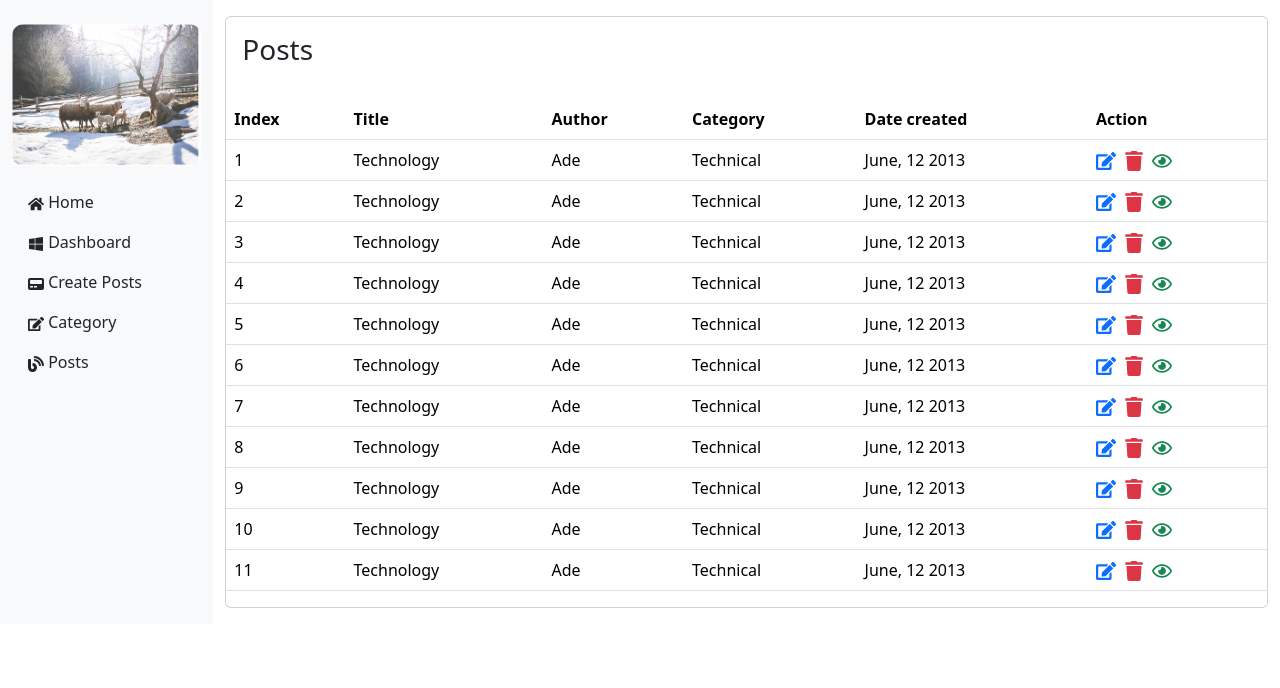
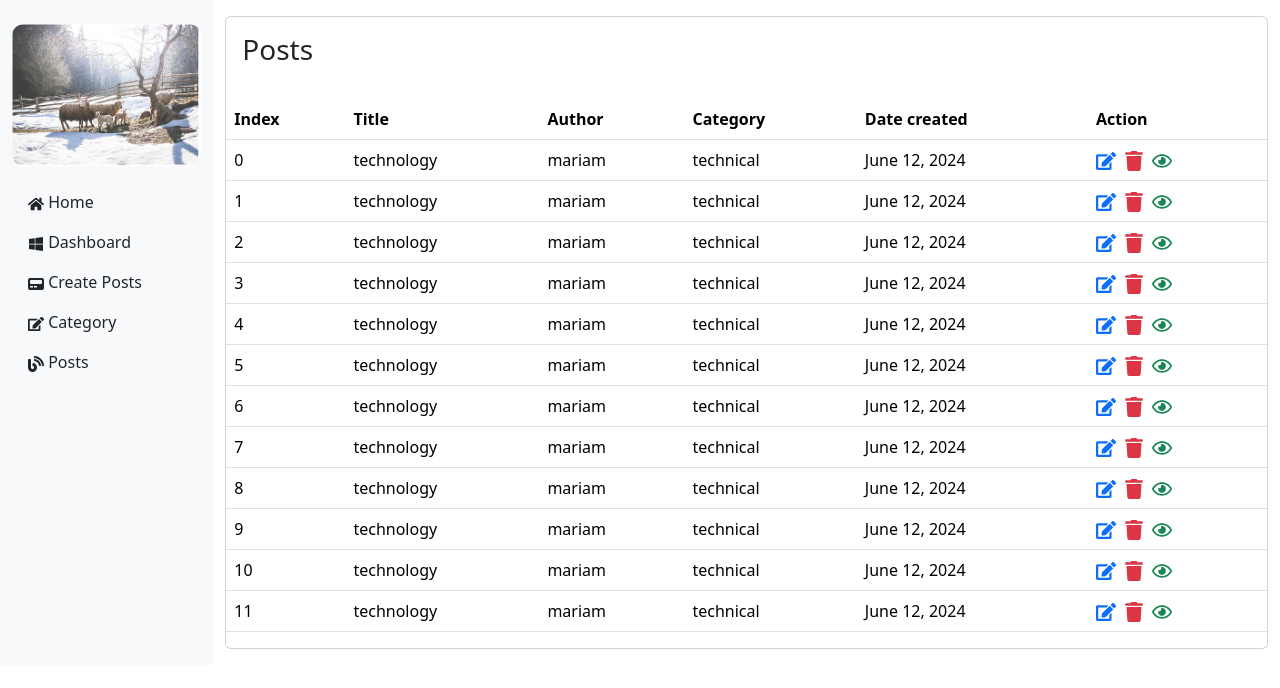
Before and after one commit to realmintech/reactBlog, a React (Create React App) app in the folder my-react-app/: page /dashboard/posts in a window 1280 px wide. Shown: the top 688 px of the page. Built offline with nearby package versions, Linux system fonts and the light colour scheme.

Commit message:
dashboard refactor

```diff
--- a/my-react-app/src/App.js
+++ b/my-react-app/src/App.js
@@ -11,7 +11,7 @@ import Register from './pages/register/Register';
 import Dashboard from './pages/dashboard/Dashboard';
 import Sidebar from './components/sidebar/Sidebar';
 import Category from './pages/category/Category';
-import ViewPost from './components/viewPost/ViewPost';
+// import ViewPost from './components/viewPost/ViewPost';
 import DashboardContent from './pages/dashboardContent/DashboardContent';
 import CreatePost from './pages/createPost/CreatePost';
 import Posts from './pages/posts/Posts';
@@ -69,7 +69,7 @@ export default function App() {
             <Route path="sideBar" element={<Sidebar />} />
             <Route path="category" element={<Category />} />
             <Route path="posts" element={<Posts />} />
-            <Route path="viewPost" element={<ViewPost />} />
+            {/* <Route path="viewPost" element={<ViewPost />} /> */}
           </Route>
         </Routes>
       </div>
--- a/my-react-app/src/Pages/category/Category.jsx
+++ b/my-react-app/src/Pages/category/Category.jsx
@@ -2,6 +2,38 @@ import React from 'react';
 import { FaEdit, FaTrash } from 'react-icons/fa';
 
 export default function Category() {
+  const data = [
+    {
+      category: 'Technical',
+      author: 'Mariam',
+      date_created: 'June 12, 2013',
+    },
+    {
+      category: 'Technical',
+      author: 'Mariam',
+      date_created: 'June 12, 2013',
+    },
+    {
+      category: 'Technical',
+      author: 'Mariam',
+      date_created: 'June 12, 2013',
+    },
+    {
+      category: 'Technical',
+      author: 'Mariam',
+      date_created: 'June 12, 2013',
+    },
+    {
+      category: 'Technical',
+      author: 'Mariam',
+      date_created: 'June 12, 2013',
+    },
+    {
+      category: 'Technical',
+      author: 'Mariam',
+      date_created: 'June 12, 2013',
+    },
+  ];
   return (
     <>
       <form action="" className="mt-3 container card">
@@ -29,11 +61,12 @@ export default function Category() {
               </tr>
             </thead>
             <tbody>
+              {data.map((item, index)=>(
               <tr>
-                <td>1</td>
-                <td>Technical</td>
-                <td>Mariam</td>
-                <td>June, 12 2013</td>
+                <td key={index}>{index}</td>
+                <td>{item.category}</td>
+                <td>{item.author}</td>
+                <td>{item.date_created}</td>
                 <td>
                   <FaEdit
                     style={{ fontSize: '1.25rem' }}
@@ -45,70 +78,7 @@ export default function Category() {
                   />
                 </td>
               </tr>
-              <tr>
-                <td>2</td>
-                <td>Technical</td>
-                <td>Mariam</td>
-                <td>June, 12 2013</td>
-                <td>
-                  <FaEdit
-                    style={{ fontSize: '1.25rem' }}
-                    className="text-primary"
-                  />
-                  <FaTrash
-                    style={{ fontSize: '1.25rem' }}
-                    className="text-danger mx-2"
-                  />
-                </td>
-              </tr>
-              <tr>
-                <td>3</td>
-                <td>Technical</td>
-                <td>Mariam</td>
-                <td>June, 12 2013</td>
-                <td>
-                  <FaEdit
-                    style={{ fontSize: '1.25rem' }}
-                    className="text-primary"
-                  />
-                  <FaTrash
-                    style={{ fontSize: '1.25rem' }}
-                    className="text-danger mx-2"
-                  />
-                </td>
-              </tr>
-              <tr>
-                <td>4</td>
-                <td>Technical</td>
-                <td>Mariam</td>
-                <td>June, 12 2013</td>
-                <td>
-                  <FaEdit
-                    style={{ fontSize: '1.25rem' }}
-                    className="text-primary"
-                  />
-                  <FaTrash
-                    style={{ fontSize: '1.25rem' }}
-                    className="text-danger mx-2"
-                  />
-                </td>
-              </tr>
-              <tr>
-                <td>5</td>
-                <td>Technical</td>
-                <td>Mariam</td>
-                <td>June, 12 2013</td>
-                <td>
-                  <FaEdit
-                    style={{ fontSize: '1.25rem' }}
-                    className="text-primary"
-                  />
-                  <FaTrash
-                    style={{ fontSize: '1.25rem' }}
-                    className="text-danger mx-2"
-                  />
-                </td>
-              </tr>
+              ))}
             </tbody>
           </table>
         </div>
--- a/my-react-app/src/Pages/dashboardContent/DashboardContent.jsx
+++ b/my-react-app/src/Pages/dashboardContent/DashboardContent.jsx
@@ -2,6 +2,39 @@ import React from 'react';
 import { FaBlog, FaEdit, FaPodcast, FaRegEye, FaTrash, FaUser } from 'react-icons/fa';
 
 export default function DashboardContent() {
+  const data = [
+    {
+      title: 'Technology',
+      Category: 'Technical',
+      date_created: 'June 23, 2013',
+    },
+    {
+      title: 'Technology',
+      Category: 'Technical',
+      date_created: 'June 23, 2013',
+    },
+    {
+      title: 'Technology',
+      Category: 'Technical',
+      date_created: 'June 23, 2013',
+    },
+
+    {
+      title: 'Technology',
+      Category: 'Technical',
+      date_created: 'June 23, 2013',
+    },
+    {
+      title: 'Technology',
+      Category: 'Technical',
+      date_created: 'June 23, 2013',
+    },
+    {
+      title: 'Technology',
+      Category: 'Technical',
+      date_created: 'June 23, 2013',
+    },
+  ];
   return (
     <>
       <div>
@@ -76,11 +109,12 @@ export default function DashboardContent() {
                   </tr>
                 </thead>
                 <tbody>
+                  {data.map((item,index)=>(
                   <tr>
-                    <td>1</td>
-                    <td>Technology</td>
-                    <td>Technical</td>
-                    <td>June, 12 2013</td>
+                    <td key={index}>{index}</td>
+                    <td>{item.title}</td>
+                    <td>{item.Category}</td>
+                    <td>{item.date_created}</td>
                     <td>
                       <FaEdit
                         style={{ fontSize: '1.25rem' }}
@@ -97,86 +131,7 @@ export default function DashboardContent() {
                       />
                     </td>
                   </tr>
-                  <tr>
-                    <td>2</td>
-                    <td>Technology</td>
-                    <td>Technical</td>
-                    <td>June, 12 2013</td>
-                    <td>
-                      <FaEdit
-                        style={{ fontSize: '1.25rem' }}
-                        className="text-primary"
-                      />
-                      <FaTrash
-                        style={{ fontSize: '1.25rem' }}
-                        className="text-danger mx-2"
-                      />
-                      <FaRegEye
-                        style={{ fontSize: '1.25rem' }}
-                        className="text-success"
-                      />
-                    </td>
-                  </tr>
-                  <tr>
-                    <td>3</td>
-                    <td>Technology</td>
-                    <td>Technical</td>
-                    <td>June, 12 2013</td>
-                    <td>
-                      <FaEdit
-                        style={{ fontSize: '1.25rem' }}
-                        className="text-primary"
-                      />
-                      <FaTrash
-                        style={{ fontSize: '1.25rem' }}
-                        className="text-danger mx-2"
-                      />
-                      <FaRegEye
-                        style={{ fontSize: '1.25rem' }}
-                        className="text-success"
-                      />
-                    </td>
-                  </tr>
-                  <tr>
-                    <td>4</td>
-                    <td>Technology</td>
-                    <td>Technical</td>
-                    <td>June, 12 2013</td>
-                    <td>
-                      <FaEdit
-                        style={{ fontSize: '1.25rem' }}
-                        className="text-primary"
-                      />
-                      <FaTrash
-                        style={{ fontSize: '1.25rem' }}
-                        className="text-danger mx-2"
-                      />
-                      <FaRegEye
-                        style={{ fontSize: '1.25rem' }}
-                        className="text-success"
-                      />
-                    </td>
-                  </tr>
-                  <tr>
-                    <td>5</td>
-                    <td>Technology</td>
-                    <td>Technical</td>
-                    <td>June, 12 2013</td>
-                    <td>
-                      <FaEdit
-                        style={{ fontSize: '1.25rem' }}
-                        className="text-primary"
-                      />
-                      <FaTrash
-                        style={{ fontSize: '1.25rem' }}
-                        className="text-danger mx-2"
-                      />
-                      <FaRegEye
-                        style={{ fontSize: '1.25rem' }}
-                        className="text-success"
-                      />
-                    </td>
-                  </tr>
+                  ))}
                 </tbody>
               </table>
             </div>
--- a/my-react-app/src/Pages/posts/Posts.jsx
+++ b/my-react-app/src/Pages/posts/Posts.jsx
@@ -2,6 +2,84 @@ import React from 'react';
 import { FaEdit, FaTrash, FaRegEye  } from 'react-icons/fa';
 
 export default function Posts() {
+  const data = [
+    {
+      title: 'technology',
+      author: 'mariam',
+      category: 'technical',
+      date_created: 'June 12, 2024',
+    },
+    {
+      title: 'technology',
+      author: 'mariam',
+      category: 'technical',
+      date_created: 'June 12, 2024',
+    },
+
+    {
+      title: 'technology',
+      author: 'mariam',
+      category: 'technical',
+      date_created: 'June 12, 2024',
+    },
+
+    {
+      title: 'technology',
+      author: 'mariam',
+      category: 'technical',
+      date_created: 'June 12, 2024',
+    },
+    {
+      title: 'technology',
+      author: 'mariam',
+      category: 'technical',
+      date_created: 'June 12, 2024',
+    },
+    {
+      title: 'technology',
+      author: 'mariam',
+      category: 'technical',
+      date_created: 'June 12, 2024',
+    },
+    {
+      title: 'technology',
+      author: 'mariam',
+      category: 'technical',
+      date_created: 'June 12, 2024',
+    },
+    {
+      title: 'technology',
+      author: 'mariam',
+      category: 'technical',
+      date_created: 'June 12, 2024',
+    },
+
+    {
+      title: 'technology',
+      author: 'mariam',
+      category: 'technical',
+      date_created: 'June 12, 2024',
+    },
+
+    {
+      title: 'technology',
+      author: 'mariam',
+      category: 'technical',
+      date_created: 'June 12, 2024',
+    },
+    {
+      title: 'technology',
+      author: 'mariam',
+      category: 'technical',
+      date_created: 'June 12, 2024',
+    },
+    {
+      title: 'technology',
+      author: 'mariam',
+      category: 'technical',
+      date_created: 'June 12, 2024',
+    },
+  ];
   return (
     <>
       <div className="card my-3">
@@ -18,12 +96,13 @@ export default function Posts() {
             </tr>
           </thead>
           <tbody>
+            {data.map((item, index) => (
               <tr>
-              <td>1</td>
-              <td>Technology</td>
-              <td>Ade</td>
-              <td>Technical</td>
-              <td>June, 12 2013</td>
+                <td key={index}>{index}</td>
+                <td>{item.title}</td>
+                <td>{item.author}</td>
+                <td>{item.category}</td>
+                <td>{item.date_created}</td>
                 <td>
                   <FaEdit
                     style={{ fontSize: '1.25rem' }}
@@ -40,222 +119,7 @@ export default function Posts() {
                   />
                 </td>
               </tr>
-            <tr>
-              <td>2</td>
-              <td>Technology</td>
-              <td>Ade</td>
-              <td>Technical</td>
-              <td>June, 12 2013</td>
-              <td>
-                <FaEdit
-                  style={{ fontSize: '1.25rem' }}
-                  className="text-primary"
-                  href="/dashboard/viewPost"
-                />
-                <FaTrash
-                  style={{ fontSize: '1.25rem' }}
-                  className="text-danger mx-2"
-                />
-                <FaRegEye
-                  style={{ fontSize: '1.25rem' }}
-                  className="text-success"
-                />
-              </td>
-            </tr>
-            <tr>
-              <td>3</td>
-              <td>Technology</td>
-              <td>Ade</td>
-              <td>Technical</td>
-              <td>June, 12 2013</td>
-              <td>
-                <FaEdit
-                  style={{ fontSize: '1.25rem' }}
-                  className="text-primary"
-                  href="/dashboard/viewPost"
-                />
-                <FaTrash
-                  style={{ fontSize: '1.25rem' }}
-                  className="text-danger mx-2"
-                />
-                <FaRegEye
-                  style={{ fontSize: '1.25rem' }}
-                  className="text-success"
-                />
-              </td>
-            </tr>
-            <tr>
-              <td>4</td>
-              <td>Technology</td>
-              <td>Ade</td>
-              <td>Technical</td>
-              <td>June, 12 2013</td>
-              <td>
-                <FaEdit
-                  style={{ fontSize: '1.25rem' }}
-                  className="text-primary"
-                  href="/dashboard/viewPost"
-                />
-                <FaTrash
-                  style={{ fontSize: '1.25rem' }}
-                  className="text-danger mx-2"
-                />
-                <FaRegEye
-                  style={{ fontSize: '1.25rem' }}
-                  className="text-success"
-                />
-              </td>
-            </tr>
-            <tr>
-              <td>5</td>
-              <td>Technology</td>
-              <td>Ade</td>
-              <td>Technical</td>
-              <td>June, 12 2013</td>
-              <td>
-                <FaEdit
-                  style={{ fontSize: '1.25rem' }}
-                  className="text-primary"
-                  href="/dashboard/viewPost"
-                />
-                <FaTrash
-                  style={{ fontSize: '1.25rem' }}
-                  className="text-danger mx-2"
-                />
-                <FaRegEye
-                  style={{ fontSize: '1.25rem' }}
-                  className="text-success"
-                />
-              </td>
-            </tr>
-            <tr>
-              <td>6</td>
-              <td>Technology</td>
-              <td>Ade</td>
-              <td>Technical</td>
-              <td>June, 12 2013</td>
-              <td>
-                <FaEdit
-                  style={{ fontSize: '1.25rem' }}
-                  className="text-primary"
-                  href="/dashboard/viewPost"
-                />
-                <FaTrash
-                  style={{ fontSize: '1.25rem' }}
-                  className="text-danger mx-2"
-                />
-                <FaRegEye
-                  style={{ fontSize: '1.25rem' }}
-                  className="text-success"
-                />
-              </td>
-            </tr>
-            <tr>
-              <td>7</td>
-              <td>Technology</td>
-              <td>Ade</td>
-              <td>Technical</td>
-              <td>June, 12 2013</td>
-              <td>
-                <FaEdit
-                  style={{ fontSize: '1.25rem' }}
-                  className="text-primary"
-                  href="/dashboard/viewPost"
-                />
-                <FaTrash
-                  style={{ fontSize: '1.25rem' }}
-                  className="text-danger mx-2"
-                />
-                <FaRegEye
-                  style={{ fontSize: '1.25rem' }}
-                  className="text-success"
-                />
-              </td>
-            </tr>
-            <tr>
-              <td>8</td>
-              <td>Technology</td>
-              <td>Ade</td>
-              <td>Technical</td>
-              <td>June, 12 2013</td>
-              <td>
-                <FaEdit
-                  style={{ fontSize: '1.25rem' }}
-                  className="text-primary"
-                />
-                <FaTrash
-                  style={{ fontSize: '1.25rem' }}
-                  className="text-danger mx-2"
-                />
-                <FaRegEye
-                  style={{ fontSize: '1.25rem' }}
-                  className="text-success"
-                />
-              </td>
-            </tr>
-            <tr>
-              <td>9</td>
-              <td>Technology</td>
-              <td>Ade</td>
-              <td>Technical</td>
-              <td>June, 12 2013</td>
-              <td>
-                <FaEdit
-                  style={{ fontSize: '1.25rem' }}
-                  className="text-primary"
-                />
-                <FaTrash
-                  style={{ fontSize: '1.25rem' }}
-                  className="text-danger mx-2"
-                />
-                <FaRegEye
-                  style={{ fontSize: '1.25rem' }}
-                  className="text-success"
-                />
-              </td>
-            </tr>
-            <tr>
-              <td>10</td>
-              <td>Technology</td>
-              <td>Ade</td>
-              <td>Technical</td>
-              <td>June, 12 2013</td>
-              <td>
-                <FaEdit
-                  style={{ fontSize: '1.25rem' }}
-                  className="text-primary"
-                />
-                <FaTrash
-                  style={{ fontSize: '1.25rem' }}
-                  className="text-danger mx-2"
-                />
-                <FaRegEye
-                  style={{ fontSize: '1.25rem' }}
-                  className="text-success"
-                />
-              </td>
-            </tr>
-            <tr>
-              <td>11</td>
-              <td>Technology</td>
-              <td>Ade</td>
-              <td>Technical</td>
-              <td>June, 12 2013</td>
-              <td>
-                <FaEdit
-                  style={{ fontSize: '1.25rem' }}
-                  className="text-primary"
-                />
-                <FaTrash
-                  style={{ fontSize: '1.25rem' }}
-                  className="text-danger mx-2"
-                />
-                <FaRegEye
-                  style={{ fontSize: '1.25rem' }}
-                  className="text-success"
-                />
-              </td>
-            </tr>
+            ))}
           </tbody>
         </table>
       </div>
--- a/my-react-app/src/constants/userConstants.js
+++ b/my-react-app/src/constants/userConstants.js
@@ -9,5 +9,5 @@ export const USER_REGISTRATION_FAIL = "USER_REGISTRATION_FAIL";
 
 export const ADMIN_POST_BLOG = "ADMIN_POST_BLOG";
 
-
 export const CATEGORY_ACTION = 'CATEGORY_ACTION';
+export const CATEGORY_ACTION_FAILED = 'CATEGORY_ACTION_FAILED';
--- a/my-react-app/src/store.js
+++ b/my-react-app/src/store.js
@@ -6,7 +6,7 @@ import { categoryReducer } from "./reducers/categoryReducer";
 const reducer = combineReducers({
   userLogin: userLoginReducer,
   userRegistration: userRegistrationReducer,
-  categoryReducer: categoryReducer,
+  category: categoryReducer,
 });
 
 const userInfoFromStorage = localStorage.getItem("userInfo")
```
Also changed, not shown: my-react-app/src/Pages/createPost/CreatePost.jsx (+23 -20 lines), my-react-app/src/actions/categoryAction.js (+21 -6 lines), my-react-app/src/reducers/categoryReducer.js (+7 -5 lines), my-react-app/src/Pages/viewPost/ViewPost.jsx (renamed from my-react-app/src/Components/viewPost/ViewPost.jsx). Lines whose indentation alone changed are shown as unchanged.
